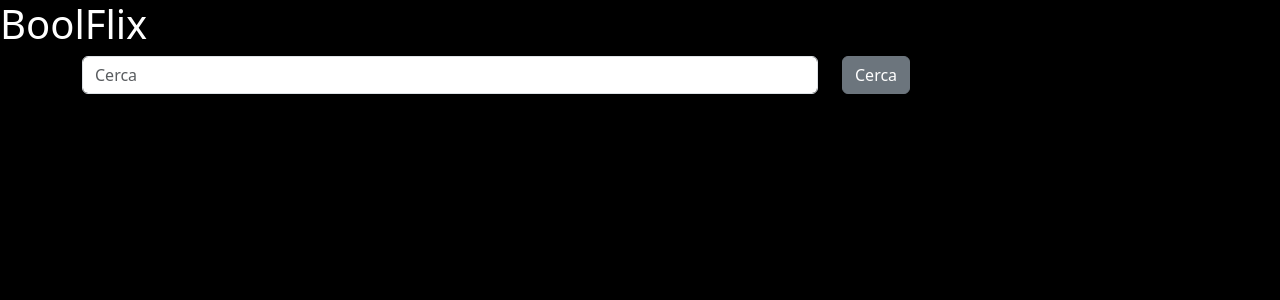
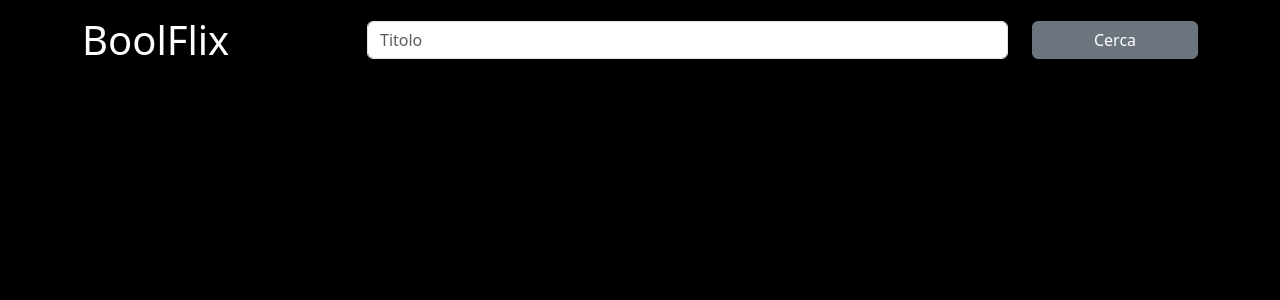
Before and after one commit to AgostaSalvatore/react-boolflix, a React (Vite) app: page / in a window 1280 px wide. Shown: the top 300 px of the page. Built offline with nearby package versions, Linux system fonts and the light colour scheme.

Commit message:
[UPD] Searchbar on header

```diff
--- a/src/App.jsx
+++ b/src/App.jsx
@@ -2,7 +2,6 @@ import { useState, useEffect } from 'react'
 import 'bootstrap/dist/css/bootstrap.min.css'
 import axios from 'axios'
 
-const apiKey = '1aeffb0b3520785500a2dd89ea7e745f'
 
 function App() {
 
@@ -10,7 +9,7 @@ function App() {
   const [film, setFilm] = useState([]);
 
   const handleClick = () => {
-    axios.get(`https://api.themoviedb.org/3/search/movie?api_key=${apiKey}&query=${input}`)
+    axios.get(`https://api.themoviedb.org/3/search/movie?api_key=1aeffb0b3520785500a2dd89ea7e745f&query=${input}`)
       .then((response) => {
         setFilm(response.data.results);
       })
@@ -23,32 +22,36 @@ function App() {
 
   return (
     <>
-      <header>
-        <h1>BoolFlix</h1>
+      <header className='py-3 mb-4'>
+        <div className="container">
+          <div className="row align-items-center">
+            <div className="col-12 col-md-3 text-center text-md-start mb-2 mb-md-0">
+              <h1 className="text-white m-0">BoolFlix</h1>
+            </div>
+            <div className="col-12 col-md-7">
+              <input type="text" placeholder="Titolo" className='form-control' onChange={(e) => setInput(e.target.value)} />
+            </div>
+            <div className="col-12 col-md-2 mt-2 mt-md-0 text-center">
+              <button className='btn btn-secondary w-100' onClick={handleClick}> Cerca </button>
+            </div>
+          </div>
+        </div>
       </header>
       <div className="container">
-        <div className="row">
-          <div className="col-12 col-md-8">
-            <input type="text" placeholder="Cerca" className='form-control' onChange={(e) => setInput(e.target.value)} />
-          </div>
-          <div className="col-12 col-md-4">
-            <button className='btn btn-secondary' onClick={handleClick}> Cerca </button>
-          </div>
-        </div>
         <div className="row mt-4">
           {film.map(movie => (
             <div key={movie.id} className="col-6 col-md-4 col-lg-3 mb-3">
               <div className="card">
                 <img
                   src={`https://image.tmdb.org/t/p/w500${movie.poster_path}`}
-                  className="card-img-top"
+                  className="card-img-top img-fluid"
                   alt={movie.title}
                 />
                 <div className="card-body">
                   <h5 className="card-title">{movie.title}</h5>
                   <p>{movie.original_title}</p>
-                  <p>{movie.original_language}</p>
-                  <p>{movie.vote_average}</p>
+                  <p><b>Language:</b> {movie.original_language}</p>
+                  <p><b>Vote:</b> {movie.vote_average}</p>
                 </div>
               </div>
             </div>
```
